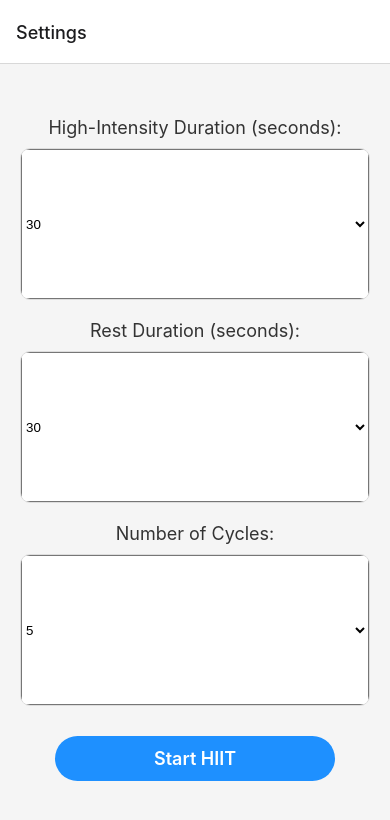
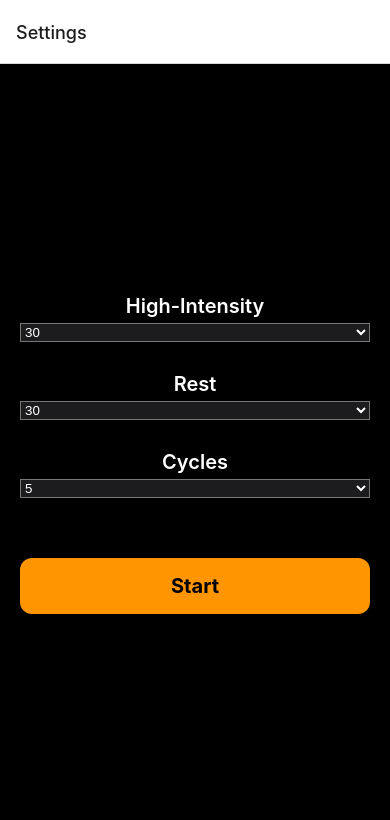
Before and after one commit to timothybruns/HitSplit, a React Native app in the folder HitSplit/: screen /Settings in a window 390 px wide. Shown: the top 820 px of the page. Built offline with nearby package versions, Linux system fonts and the light colour scheme.

Commit message:
added styling for black background on screens

```diff
--- a/HitSplit/App.js
+++ b/HitSplit/App.js
@@ -1,6 +1,6 @@
 import React from 'react';
 import { NavigationContainer } from '@react-navigation/native';
-import { createBottomTabNavigator } from "@react-navigation/bottom-tabs";
+// import { createBottomTabNavigator } from "@react-navigation/bottom-tabs";
 import { createStackNavigator } from '@react-navigation/stack';
 import TimerScreen from './screens/TimerScreen';
 import SettingsScreen from './screens/SettingsScreen';
--- a/HitSplit/package.json
+++ b/HitSplit/package.json
@@ -24,7 +24,8 @@
     "react-native-picker": "^4.3.7",
     "react-native-progress": "^5.0.1",
     "react-native-safe-area-context": "^4.10.9",
-    "react-native-screens": "^3.34.0"
+    "react-native-screens": "^3.34.0",
+    "react-native-sound": "^0.11.2"
   },
   "devDependencies": {
     "@babel/core": "^7.20.0",
--- a/HitSplit/screens/SettingsScreen.js
+++ b/HitSplit/screens/SettingsScreen.js
@@ -1,5 +1,5 @@
 import React, { useState } from 'react';
-import { View, Text, StyleSheet, TouchableWithoutFeedback, Keyboard, TouchableOpacity } from 'react-native';
+import { View, Text, StyleSheet, TouchableWithoutFeedback, Keyboard, TouchableOpacity, SafeAreaView } from 'react-native';
 import { Picker } from '@react-native-picker/picker';
 
 const SettingsScreen = ({ navigation }) => {
@@ -14,10 +14,11 @@ const SettingsScreen = ({ navigation }) => {
   };
 
   return (
+    <SafeAreaView style={styles.safeArea}>
       <TouchableWithoutFeedback onPress={Keyboard.dismiss}>
         <View style={styles.container}>
           {/* High-Intensity Duration Picker */}
-        <Text style={styles.label}>High-Intensity Duration (seconds):</Text>
+          <Text style={styles.label}>High-Intensity</Text>
           <View style={styles.pickerContainer}>
             <Picker
               selectedValue={highIntensityDuration}
@@ -30,7 +31,7 @@ const SettingsScreen = ({ navigation }) => {
           </View>
 
           {/* Rest Duration Picker */}
-        <Text style={styles.label}>Rest Duration (seconds):</Text>
+          <Text style={styles.label}>Rest</Text>
           <View style={styles.pickerContainer}>
             <Picker
               selectedValue={restDuration}
@@ -43,7 +44,7 @@ const SettingsScreen = ({ navigation }) => {
           </View>
 
           {/* Cycles Picker */}
-        <Text style={styles.label}>Number of Cycles:</Text>
+          <Text style={styles.label}>Cycles</Text>
           <View style={styles.pickerContainer}>
             <Picker
               selectedValue={cycles}
@@ -55,67 +56,65 @@ const SettingsScreen = ({ navigation }) => {
             </Picker>
           </View>
 
-        {/* Start HIIT Pill Button */}
+          {/* Start HIIT Button */}
           <TouchableOpacity
-          style={styles.pillButton}
+            style={styles.startButton}
             onPress={() => navigation.navigate('Timer', {
               highIntensityDuration,
               restDuration,
               cycles,
             })}
           >
-          <Text style={styles.pillButtonText}>Start HIIT</Text>
+            <Text style={styles.startButtonText}>Start</Text>
           </TouchableOpacity>
         </View>
       </TouchableWithoutFeedback>
+    </SafeAreaView>
   );
 };
 
 const styles = StyleSheet.create({
+  safeArea: {
+    flex: 1,
+    backgroundColor: '#000',
+  },
   container: {
     flex: 1,
     justifyContent: 'center',
     padding: 20,
-    backgroundColor: '#f5f5f5',
+    backgroundColor: '#000',
   },
   label: {
-    fontSize: 18,
-    marginBottom: 10,
+    fontSize: 20,
+    marginBottom: 5,
     textAlign: 'center',
-    color: '#333',
+    color: '#fff',
+    fontWeight: '600',
   },
   pickerContainer: {
-    borderWidth: 1,
-    borderColor: '#ddd',
-    borderRadius: 10,
-    marginBottom: 20,
-    overflow: 'hidden',
+    marginBottom: 30,
   },
   picker: {
-    height: 150,
-    width: '100%',
-    alignSelf: 'center',
+    backgroundColor: '#1c1c1e',
+    color: '#fff',
   },
   pickerItem: {
     fontSize: 24,
     height: 150,
-    color: '#333',
+    color: '#fff',
   },
-  pillButton: {
-    backgroundColor: '#1e90ff',  // Blue button background color
-    paddingVertical: 12,         // Adjust vertical padding
-    paddingHorizontal: 40,       // Adjust horizontal padding for pill effect
-    borderRadius: 25,            // Rounded corners for pill shape
-    marginVertical: 10,
+  startButton: {
+    backgroundColor: '#ff9500',
+    paddingVertical: 16,
+    borderRadius: 12,
+    marginTop: 30,
     alignItems: 'center',
     justifyContent: 'center',
-    width: '80%',                // Width for pill button appearance
-    alignSelf: 'center',
   },
-  pillButtonText: {
-    color: 'white',
-    fontSize: 18,
-    fontWeight: '600',
+  startButtonText: {
+    color: '#000',
+    fontSize: 20,
+    fontWeight: 'bold',
   },
 });
 
--- a/HitSplit/screens/TimerScreen.js
+++ b/HitSplit/screens/TimerScreen.js
@@ -1,5 +1,5 @@
 import React, { useState, useEffect } from 'react';
-import { View, Text, TouchableOpacity, StyleSheet } from 'react-native';
+import { View, Text, TouchableOpacity, StyleSheet, SafeAreaView } from 'react-native';
 import * as Progress from 'react-native-progress';
 import AudioCue from '../components/AudioCue';
 
@@ -8,17 +8,17 @@ const TimerScreen = ({ route, navigation }) => {
   const [currentCycle, setCurrentCycle] = useState(1);
   const [isHighIntensity, setIsHighIntensity] = useState(true);
   const [timer, setTimer] = useState(highIntensityDuration);
-  const [progress, setProgress] = useState(1);  // Start with full progress (1)
-  const [isPaused, setIsPaused] = useState(false); // New state for pause/play
+  const [progress, setProgress] = useState(1);
+  const [isPaused, setIsPaused] = useState(false);
 
   useEffect(() => {
     if (timer === 0) {
       if (isHighIntensity) {
         setTimer(restDuration);
-        setProgress(1);  // Reset progress to full
+        setProgress(1);
       } else {
         setTimer(highIntensityDuration);
-        setProgress(1);  // Reset progress to full
+        setProgress(1);
         setCurrentCycle(currentCycle + 1);
       }
       setIsHighIntensity(!isHighIntensity);
@@ -33,7 +33,7 @@ const TimerScreen = ({ route, navigation }) => {
       const interval = setInterval(() => {
         setTimer((prev) => prev - 1);
         const duration = isHighIntensity ? highIntensityDuration : restDuration;
-        setProgress((timer - 1) / duration);  // Update progress to decrease
+        setProgress((timer - 1) / duration);
       }, 1000);
 
       return () => clearInterval(interval);
@@ -41,75 +41,112 @@ const TimerScreen = ({ route, navigation }) => {
   }, [timer, isHighIntensity, currentCycle, isPaused]);
 
   const togglePause = () => {
-    setIsPaused(!isPaused);  // Toggle pause state
+    setIsPaused(!isPaused);
   };
 
   return (
+    <SafeAreaView style={styles.safeArea}>
       <View style={styles.container}>
         <Progress.Circle
-        size={300}
-        progress={progress}  // Countdown effect with clockwise motion
+          size={280}
+          progress={progress}
           showsText={true}
-        formatText={() => `${timer}s`}
-        color={isHighIntensity ? '#ff6347' : '#1e90ff'}
-        thickness={10}
+          formatText={() => `${timer}`}
+          color={isHighIntensity ? '#ff9500' : '#4cd964'}
+          thickness={6}
           textStyle={styles.timerText}
           strokeCap="round"
           borderWidth={0}
-        scaleY={-1}  // Ensures clockwise motion
+          scaleY={-1}
+          unfilledColor="#333333"
         />
         <Text style={styles.statusText}>
           {isHighIntensity ? 'High Intensity' : 'Rest'}
         </Text>
-      <Text style={styles.cycleText}>Cycle: {currentCycle}/{cycles}</Text>
+        <Text style={styles.cycleText}>Cycle {currentCycle} of {cycles}</Text>
 
-      {/* Custom Pill-Shaped Pause/Play Button */}
-      <TouchableOpacity style={styles.pillButton} onPress={togglePause}>
-        <Text style={styles.buttonText}>{isPaused ? 'Resume' : 'Pause'}</Text>
+        <View style={styles.buttonContainer}>
+          <TouchableOpacity
+            style={[styles.button, styles.cancelButton]}
+            onPress={() => navigation.navigate('Settings')}
+          >
+            <Text style={[styles.buttonText, styles.cancelButtonText]}>Cancel</Text>
           </TouchableOpacity>
-
-      {/* Custom Pill-Shaped Stop Button */}
-      <TouchableOpacity style={styles.pillButton} onPress={() => navigation.navigate('Settings')}>
-        <Text style={styles.buttonText}>Stop</Text>
+          <TouchableOpacity
+            style={[styles.button, styles.mainButton]}
+            onPress={togglePause}
+          >
+            <Text style={[styles.buttonText, styles.mainButtonText]}>
+              {isPaused ? 'Resume' : 'Pause'}
+            </Text>
           </TouchableOpacity>
         </View>
+      </View>
+    </SafeAreaView>
   );
 };
 
 const styles = StyleSheet.create({
+  safeArea: {
+    flex: 1,
+    backgroundColor: '#000',
+  },
   container: {
     flex: 1,
     justifyContent: 'center',
     alignItems: 'center',
-    backgroundColor: '#f5f5f5',
+    backgroundColor: '#000',
+    paddingBottom: 50,
   },
   timerText: {
-    fontSize: 36,
-    color: '#333',
+    fontSize: 80,
+    fontWeight: '200',
+    color: '#fff',
   },
   statusText: {
     fontSize: 24,
     marginTop: 20,
     marginBottom: 10,
-    color: '#666',
+    color: '#fff',
+    fontWeight: '600',
   },
   cycleText: {
-    fontSize: 18,
-    color: '#333',
+    fontSize: 20,
+    color: '#8e8e93',
     marginBottom: 40,
   },
-  pillButton: {
-    backgroundColor: '#1e90ff',  // Button background color
-    paddingVertical: 10,
-    paddingHorizontal: 40,
-    borderRadius: 25,  // Rounded corners for pill shape
-    marginVertical: 10,
+  buttonContainer: {
+    flexDirection: 'row',
+    justifyContent: 'space-between',
+    width: '100%',
+    paddingHorizontal: 20,
+    position: 'absolute',
+    bottom: 40,
+  },
+  button: {
+    padding: 15,
+    borderRadius: 50,
+    width: 90,  // Increased width
+    height: 90, // Increased height
+    justifyContent: 'center',
     alignItems: 'center',
   },
   buttonText: {
-    fontSize: 18,
-    color: '#fff',  // Button text color
-    fontWeight: 'bold',
+    fontSize: 14, // Reduced font size
+    fontWeight: '600',
+    textAlign: 'center',
+  },
+  cancelButton: {
+    backgroundColor: '#2c2c2e',
+  },
+  cancelButtonText: {
+    color: '#ff453a',
+  },
+  mainButton: {
+    backgroundColor: '#ff9500',
+  },
+  mainButtonText: {
+    color: '#000',
   },
 });
 
```
Also changed, not shown: 1 other file (tests, documents, lock files or other folders). Lines whose indentation alone changed are shown as unchanged.
